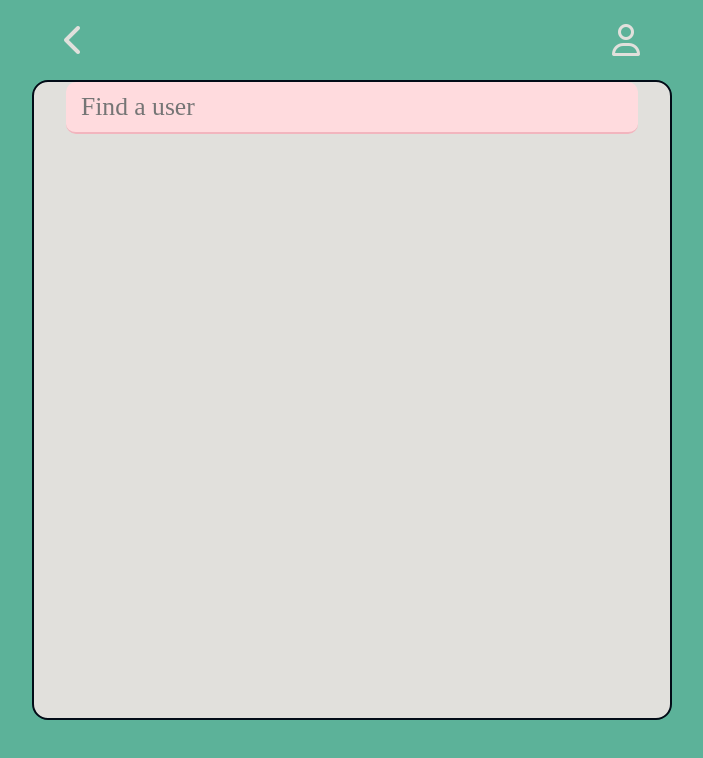
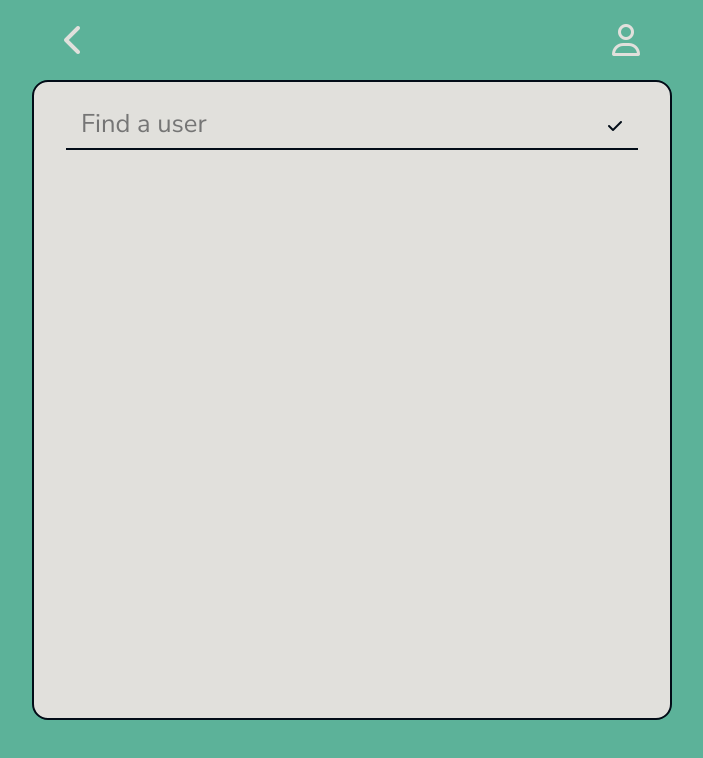
Before and after one commit to hkhan701/snail-mail, a React (Create React App) app: page /register in a window 1280 px wide. Shown: the top 758 px of the page, without its empty margins (288-991 px from the left). Built offline with nearby package versions, Linux system fonts and the light colour scheme; a web font is replaced by a local one.

Commit message:
added user search form

```diff
--- a/src/App.css
+++ b/src/App.css
@@ -139,7 +139,6 @@ border-radius: 10px;
 }
 
 .form-wrapper{
-  font-family: var(--font-family-default);
   position: relative;
   min-width: 430px;
   width: 100%;
@@ -150,6 +149,7 @@ border-radius: 10px;
 }
 
 form {
+  font-family: var(--font-family-default);
   display: flex;
   flex-direction: column;
   gap: 1rem;
@@ -268,9 +268,6 @@ header {
   max-height: 100%;
   padding: 0 2rem;
   gap: 1rem;
-
-
-  /* background: var(--color-grey); */
 }
 
 .message-title {
@@ -301,3 +298,9 @@ header {
   border-radius: 1rem;
   border: 2px solid var(--color-black);
 }
+
+/* SEARCH USER PAGE */
+
+.search-input {
+    margin-top: 1rem;
+}
--- a/src/components/Register.jsx
+++ b/src/components/Register.jsx
@@ -78,14 +78,14 @@ const Register = () => {
 
     return (
         <>
-        <MainTitle></MainTitle>
+        <MainTitle/>
         <div className="form-container">
             <div className="form-wrapper">
                 <form onSubmit={handleSubmit}>
                     <input className="input-text" type="text" placeholder="Enter your username" required />
                     <input className="input-text" type="email" placeholder="Enter your email" required />
-                    <HideAndShowPassword placeholder="Enter your password"></HideAndShowPassword>
-                    <HideAndShowPassword placeholder="Confirm your password"></HideAndShowPassword>
+                    <HideAndShowPassword placeholder="Enter your password"/>
+                    <HideAndShowPassword placeholder="Confirm your password"/>
 
                     <input style={{ display: "none" }} type="file" id="file" className="file-input" />
                     <label htmlFor="file">
--- a/src/components/SendMail.jsx
+++ b/src/components/SendMail.jsx
@@ -1,17 +1,34 @@
-import React from "react";
+import React, { useRef } from "react";
 import Navbar from "./Navbar";
+import UserChats from "./UserChats";
 
 const SendMail = () => {
+
+    const searchTermRef = useRef(null);
+    const handleSubmit = async (e) => {
+        e.preventDefault();
+        const searchTerm = searchTermRef.current.value;
+
+        if (searchTerm.trim() !== "") {
+            console.log(searchTerm);
+        }
+
+    };
+
     return (
         <>
         <Navbar>
         </Navbar>
         <div className="message-container">
             <div className="message-wrapper message-box">
-                <form>
-                <input className="input-text search-input" type="text" placeholder="Find a user"/>
+                <form onSubmit={handleSubmit}>
+                    <div className="password-field">
+                        <input  ref = {searchTermRef} className="input-text search-input" type="text" placeholder="Find a user" required/>
+                        <i className="fa-solid fa-check" style={{color: "#020c17", marginLeft: "-30px", cursor: "pointer"}} onClick={handleSubmit}></i>
+                    </div>
                 </form>
             </div>
+            <UserChats/>
         </div>
         </>
     )
--- /dev/null
+++ b/src/components/UserChats.jsx
@@ -0,0 +1,25 @@
+import React from "react";
+
+const UserChats = () => {
+    return (
+        <>
+            <div className="all-chats">
+
+                <div className="user-chat">
+
+                </div>
+
+                <div className="user-chat">
+
+                </div>
+
+                <div className="user-chat">
+
+                </div>
+
+            </div>
+        </>
+    )
+}
+
+export default UserChats;
```
